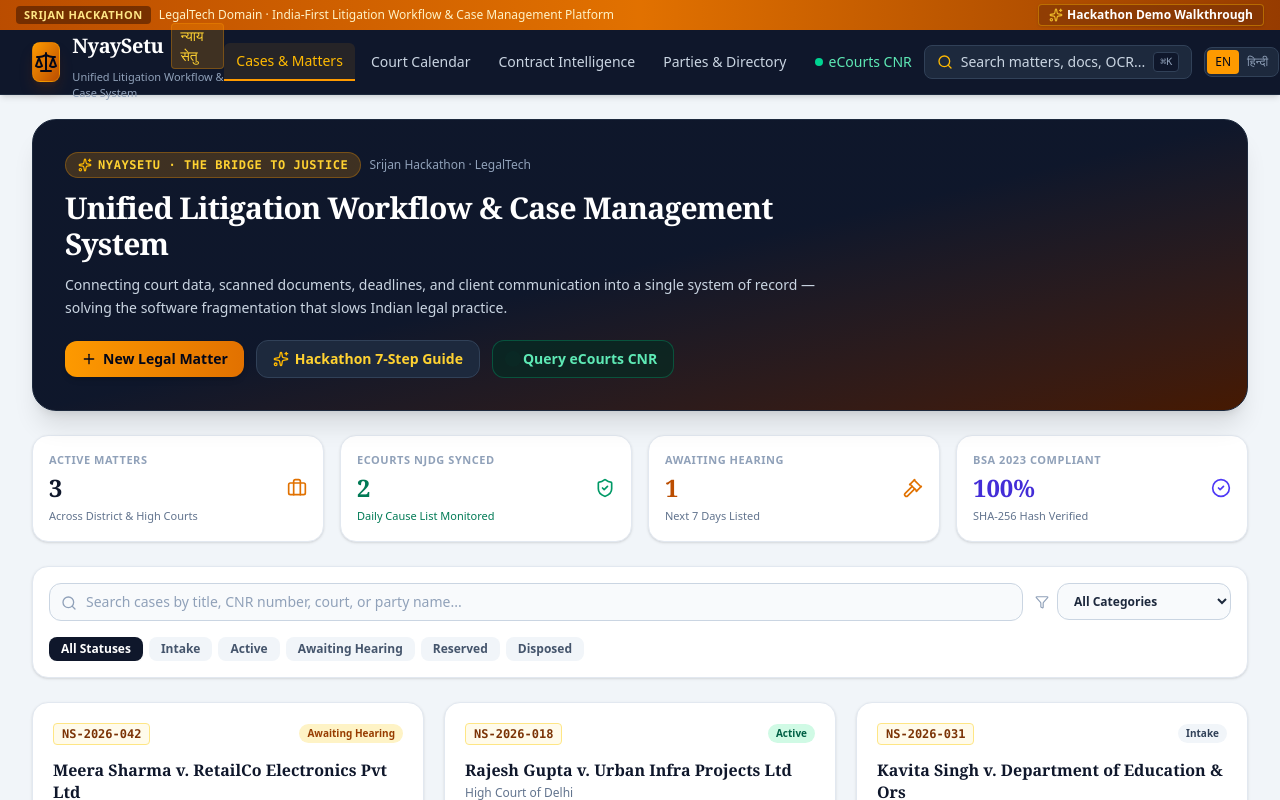
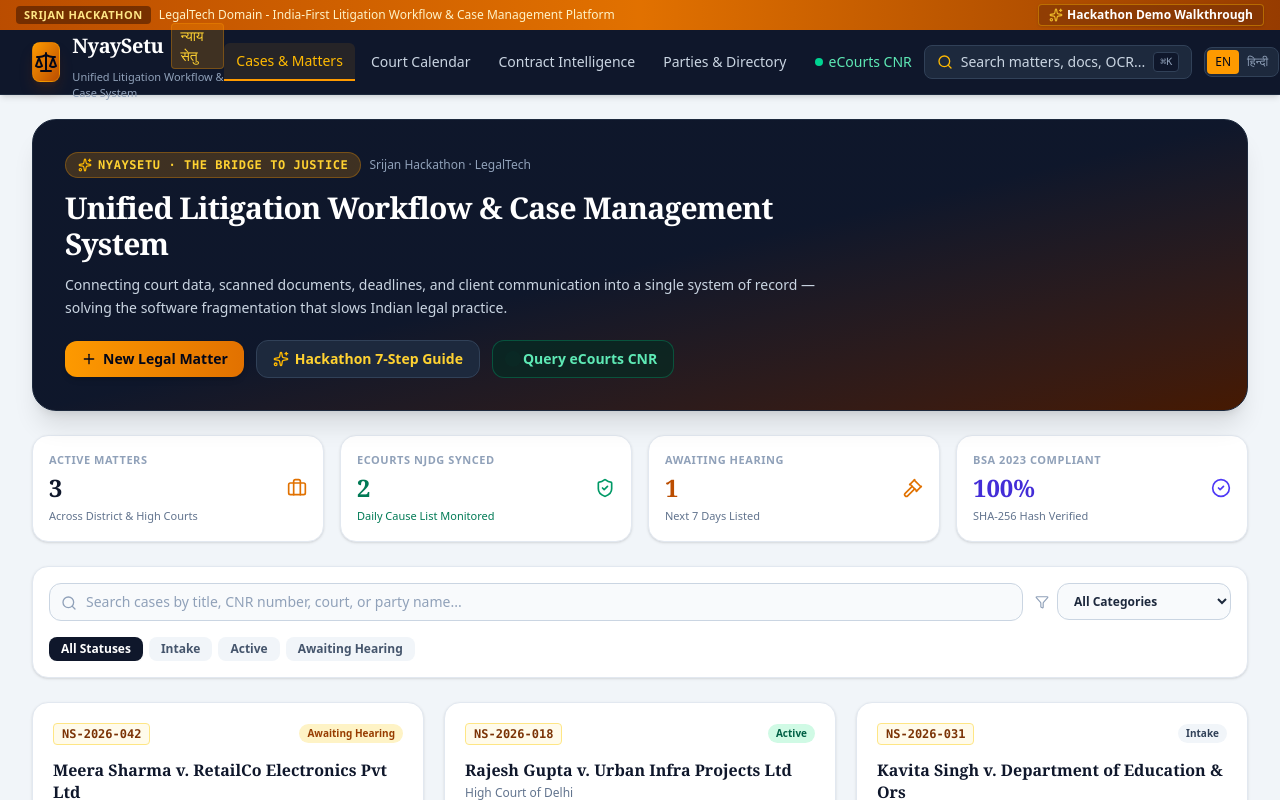
Before and after one commit to Saurabh0003M/Unscramble-Srijan, a React (Vite) app in the folder frontend/: page / in a window 1280 px wide. Shown: the top 800 px of the page. Built offline with nearby package versions, Linux system fonts and the light colour scheme.

Commit message:
fix: remove horizontal scrollbar by fixing banner overflow and remove unused status filters

```diff
--- a/frontend/src/components/MattersList.tsx
+++ b/frontend/src/components/MattersList.tsx
@@ -198,7 +198,7 @@ export const MattersList: React.FC<MattersListProps> = ({
 
         {/* Status Pills */}
         <div className="flex items-center space-x-1.5 overflow-x-auto no-scrollbar pt-1">
-          {['ALL', 'Intake', 'Active', 'Awaiting Hearing', 'Reserved', 'Disposed'].map(st => (
+          {['ALL', 'Intake', 'Active', 'Awaiting Hearing'].map(st => (
             <button
               key={st}
               onClick={() => setSelectedStatus(st)}
--- a/frontend/src/components/Navbar.tsx
+++ b/frontend/src/components/Navbar.tsx
@@ -40,13 +40,13 @@ export const Navbar: React.FC<NavbarProps> = ({
   return (
     <header className="sticky top-0 z-40 bg-slate-900 text-white border-b border-slate-800 shadow-md">
       {/* Top micro banner for Hackathon identification */}
-      <div className="bg-gradient-to-r from-amber-700 via-amber-600 to-amber-800 text-amber-100 text-xs px-4 py-1 flex items-center justify-between">
-        <div className="flex items-center space-x-2">
-          <span className="bg-amber-950/60 font-semibold px-2 py-0.5 rounded text-[11px] uppercase tracking-wider text-amber-200">
+      <div className="bg-gradient-to-r from-amber-700 via-amber-600 to-amber-800 text-amber-100 text-xs px-4 py-1 flex items-center justify-between overflow-hidden">
+        <div className="flex items-center space-x-2 truncate pr-2">
+          <span className="bg-amber-950/60 font-semibold px-2 py-0.5 rounded text-[11px] uppercase tracking-wider text-amber-200 shrink-0">
             Srijan Hackathon
           </span>
-          <span className="hidden sm:inline">LegalTech Domain · India-First Litigation Workflow & Case Management Platform</span>
-          <span className="sm:hidden font-medium">NyaySetu (न्याय सेतु)</span>
+          <span className="hidden lg:inline truncate">LegalTech Domain - India-First Litigation Workflow & Case Management Platform</span>
+          <span className="lg:hidden font-medium shrink-0">NyaySetu</span>
         </div>
         <button
           onClick={onOpenDemoWalkthrough}
```
